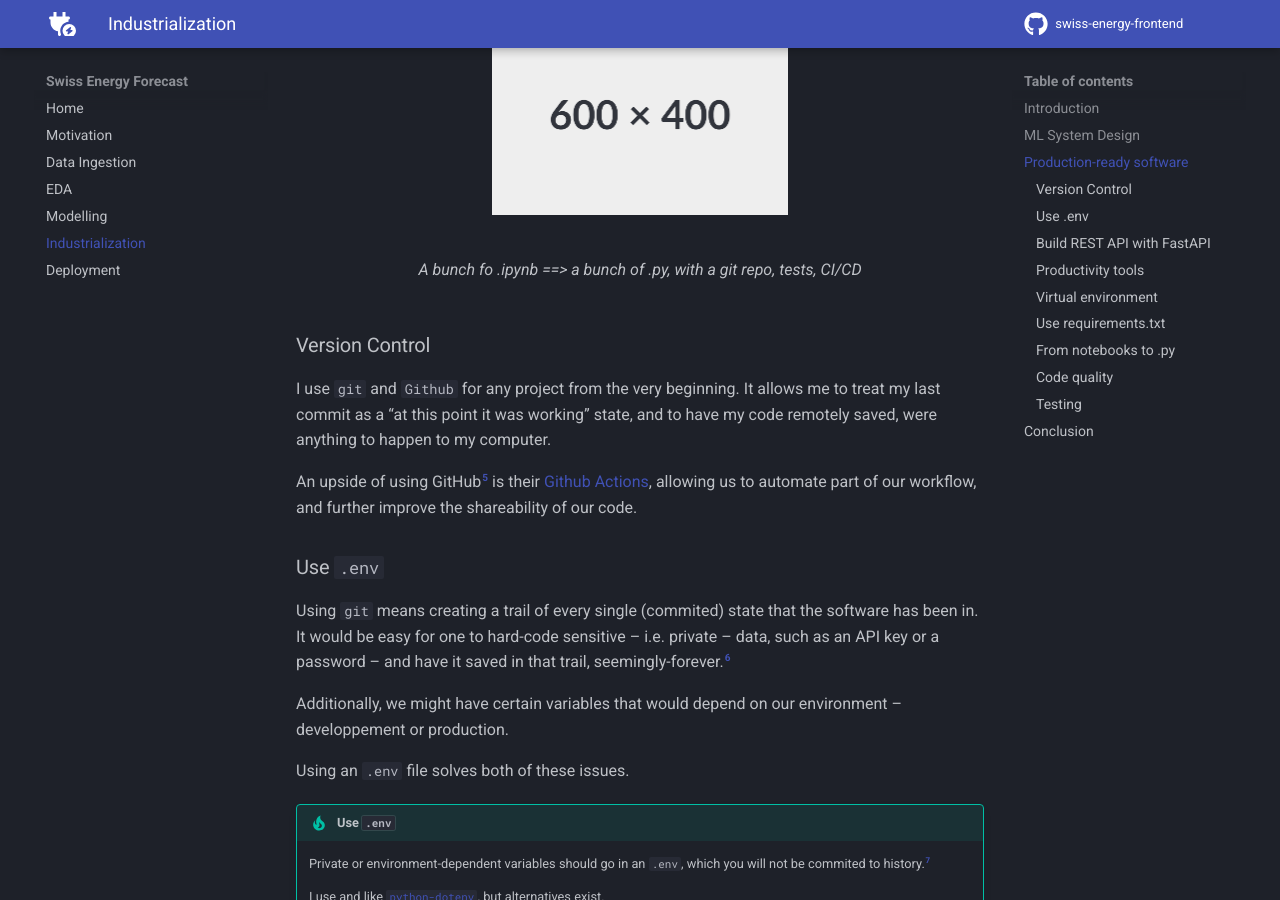
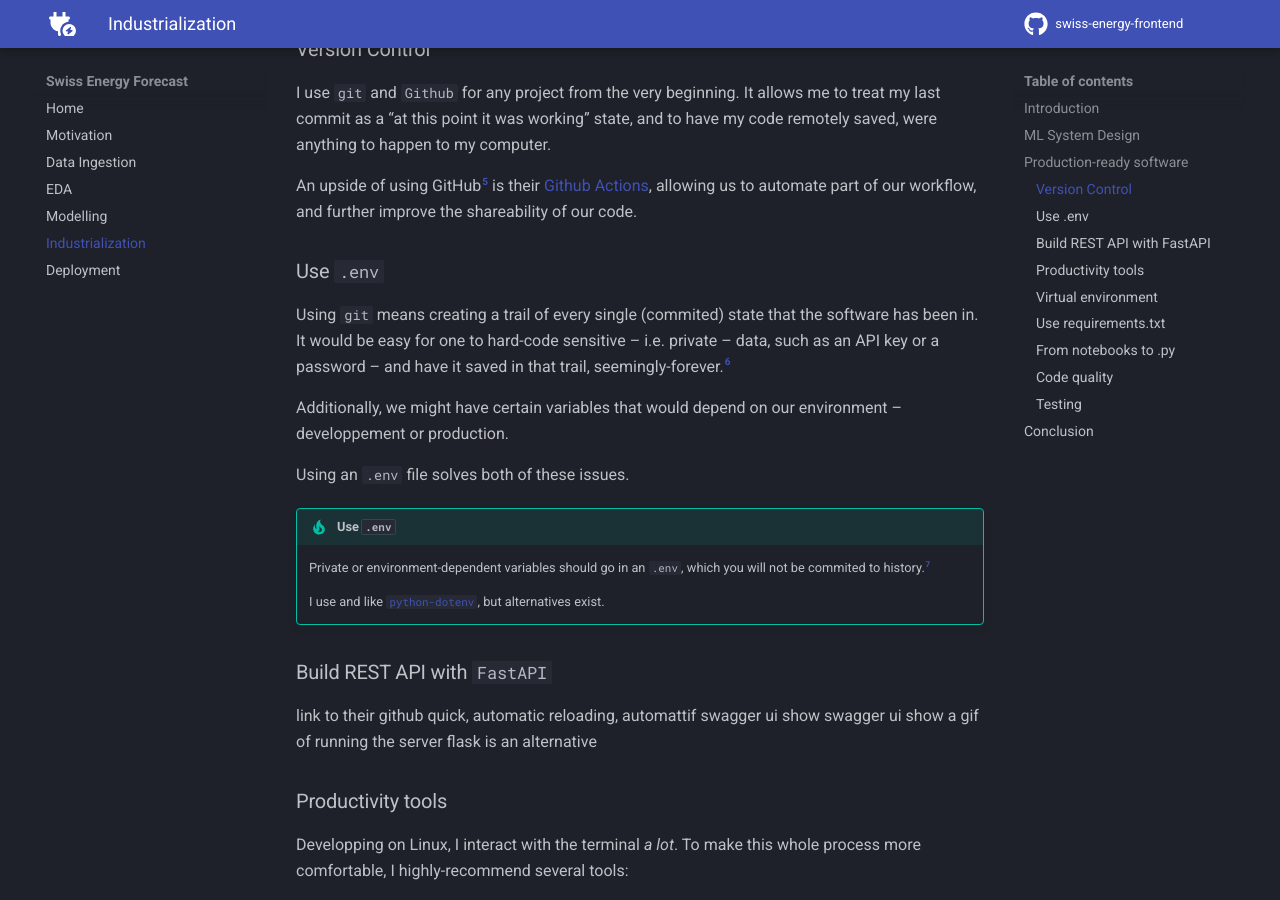
Before and after one commit to arthurgassner/swissenergy-frontend, an MkDocs documentation site: the page built from docs/industrialization.md, in a window 1280 px wide and 900 px high, scrolled down 2115 px. Built offline with MkDocs 1.6.1 and Material for MkDocs 9.7.7, drawn with Linux system fonts in a browser that asks for light colours; a script that is not in the unit is left out; comment, search, counter and statistics services are not loaded.

Commit message:
Update .md

```diff
--- a/docs/industrialization.md
+++ b/docs/industrialization.md
@@ -64,12 +64,6 @@ So far, we were basically experimenting, which allowed for some leeway in terms
 Now, let's look over some tools to make your code more maintainable.[^4]
 
 [^4]: Some of these tools might feel like common sense to some people, but I prefer to highlight the obvious than be confusing.
-
-<figure markdown="span">
-  ![Image title](assets/modelling/placeholder.png){ width="50%" }
-  <figcaption>A bunch fo .ipynb ==> a bunch of .py, with a git repo, tests, CI/CD</figcaption>
-</figure>
-
 
 ### Version Control
 
```
